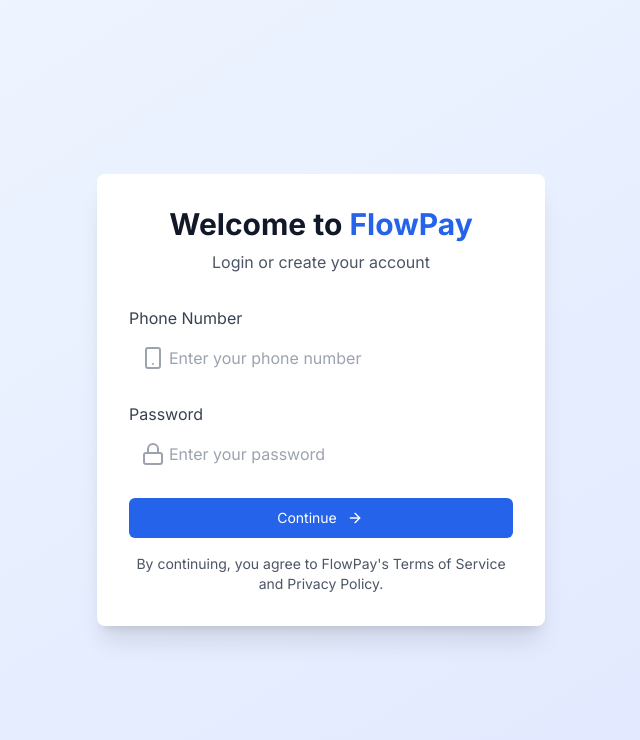
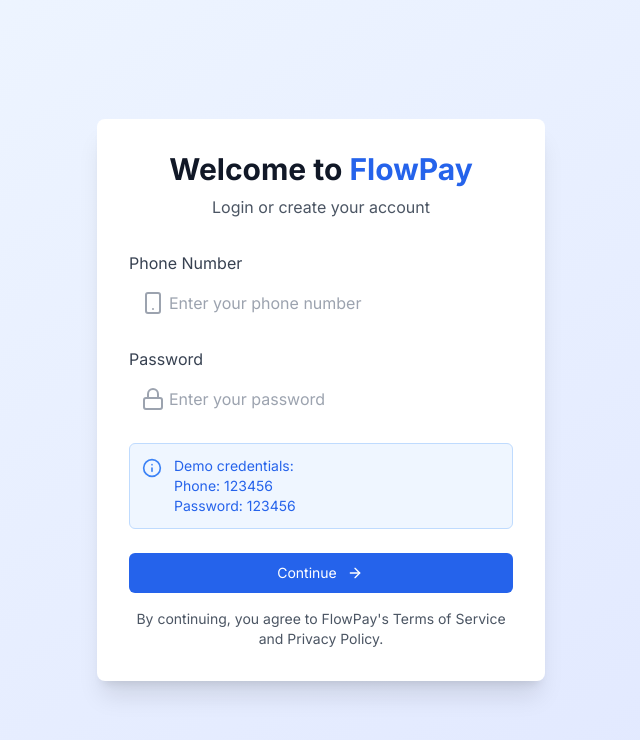
Before and after one commit to Jyot-Pandya/payora-app, a Next.js app in the folder apps/user-app/: page /auth in a window 1280 px wide. Shown: the top 740 px of the page, without its empty margins (319-959 px from the left). Built offline with nearby package versions, Linux system fonts and the light colour scheme.

Commit message:
Add demo credentials information to the login/signup page

```diff
--- a/apps/user-app/app/auth/page.tsx
+++ b/apps/user-app/app/auth/page.tsx
@@ -2,7 +2,7 @@
 
 import React, { useState } from "react";
 import { toast } from "react-toastify";
-import { ArrowRight, Smartphone, Lock } from "lucide-react";
+import { ArrowRight, Smartphone, Lock, Info } from "lucide-react";
 import { signIn } from "next-auth/react";
 import { useRouter } from "next/navigation";
 
@@ -83,6 +83,15 @@ export default function LoginSignup() {
             </div>
           </div>
           {error && <p className="text-red-500 text-sm">{error}</p>}
+
+          <div className="bg-blue-50 border border-blue-200 rounded-md p-3 flex items-start space-x-3">
+            <Info className="text-blue-500 w-5 h-5 mt-0.5 flex-shrink-0" />
+            <p className="text-sm text-blue-600">
+              Demo credentials: <br />
+              Phone: 123456 <br />
+              Password: 123456
+            </p>
+          </div>
           <button
             type="submit"
             className="w-full bg-blue-600 hover:bg-blue-700 text-white flex rounded-md h-10 items-center justify-center text-sm"
```
